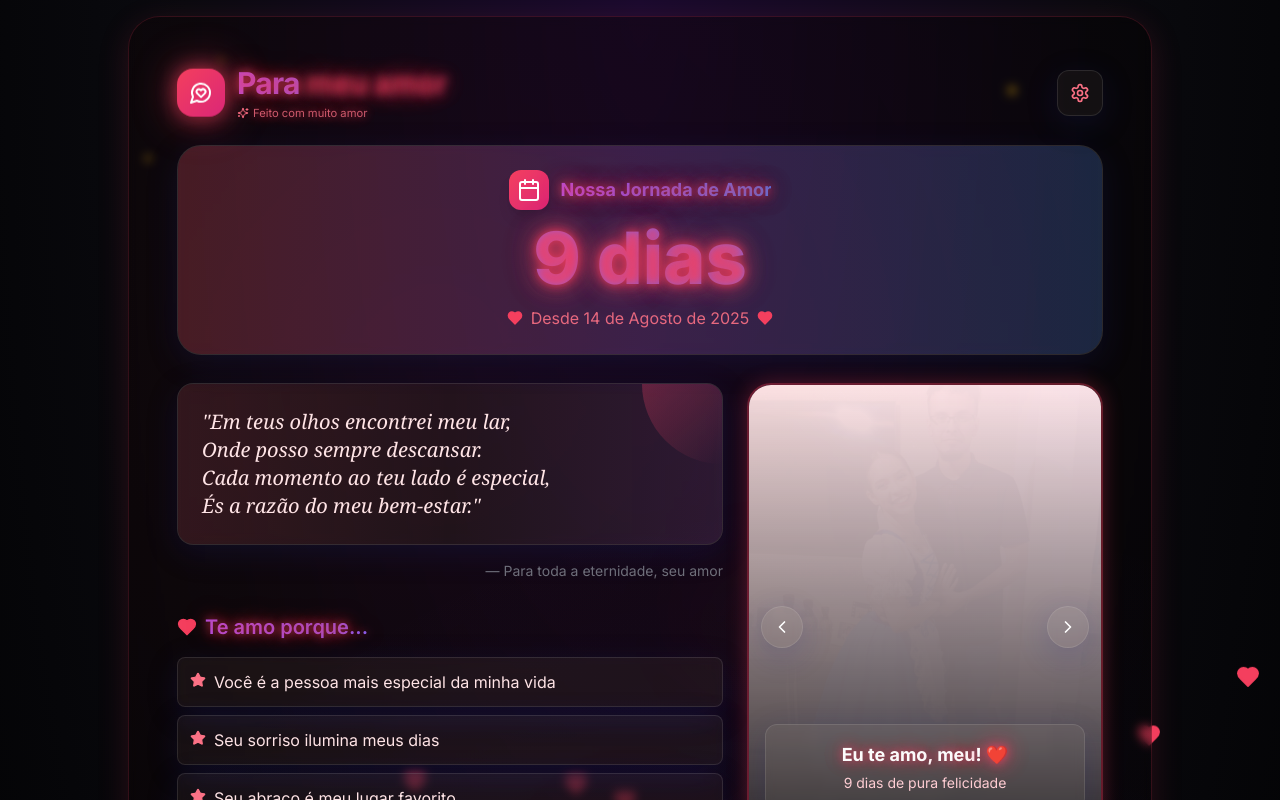
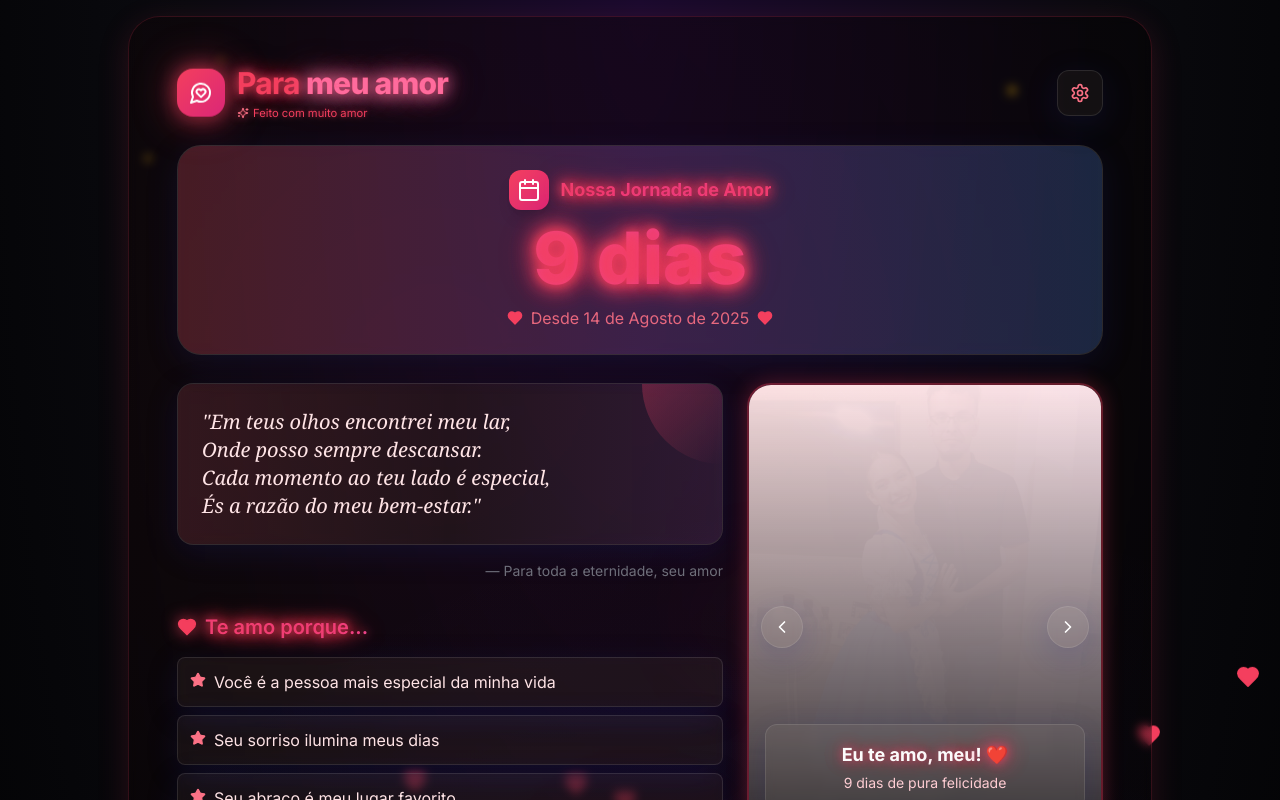
Before and after one commit to emersonjrdev/MyLove, a React (Vite) app: page / in a window 1280 px wide. Shown: the top 800 px of the page. Built offline with nearby package versions, Linux system fonts and the light colour scheme.

Commit message:
fix: corrigir visibilidade do texto 'meu amor' no header com cor sólida e brilho neon

```diff
--- a/src/App.jsx
+++ b/src/App.jsx
@@ -279,8 +279,16 @@ export default function App() {
                 <MessageCircleHeart className="w-4 h-4 sm:w-5 sm:h-5 md:w-6 md:h-6" />
               </motion.div>
               <div>
-                <h1 className="text-xl sm:text-2xl md:text-3xl font-bold tracking-tight text-gradient-futuristic neon-pink">
-                  Para <span className="neon-pink">{nome}</span>
+                <h1 className="text-xl sm:text-2xl md:text-3xl font-bold tracking-tight" style={{
+                  color: '#f43f5e',
+                  textShadow: '0 0 10px rgba(244, 63, 94, 1), 0 0 20px rgba(244, 63, 94, 0.8), 0 0 30px rgba(244, 63, 94, 0.5)',
+                  WebkitTextStroke: '0.5px rgba(244, 63, 94, 0.3)'
+                }}>
+                  Para <span style={{
+                    color: '#ff6b9d',
+                    textShadow: '0 0 15px rgba(255, 107, 157, 1), 0 0 25px rgba(255, 107, 157, 0.8), 0 0 35px rgba(255, 107, 157, 0.6)',
+                    fontWeight: '800'
+                  }}>{nome}</span>
                 </h1>
                 <motion.div
                   className="flex items-center gap-1 mt-1"
@@ -288,8 +296,8 @@ export default function App() {
                   animate={{ opacity: 1 }}
                   transition={{ delay: 0.4 }}
                 >
-                  <Sparkles className="w-3 h-3 text-rose-400" />
-                  <span className="text-xs text-rose-400/80 neon-pink" style={{ fontSize: '0.7rem' }}>Feito com muito amor</span>
+                  <Sparkles className="w-3 h-3 text-rose-400" style={{ filter: 'drop-shadow(0 0 4px rgba(244, 63, 94, 0.8))' }} />
+                  <span className="text-xs" style={{ color: '#f43f5e', fontSize: '0.7rem', opacity: 1, textShadow: '0 0 5px rgba(244, 63, 94, 0.6)' }}>Feito com muito amor</span>
                 </motion.div>
               </div>
             </div>
--- a/src/index.css
+++ b/src/index.css
@@ -410,15 +410,15 @@ body {
   background: linear-gradient(
     90deg,
     #f43f5e,
-    #a855f7,
-    #3b82f6,
+    #ec4899,
     #f43f5e
   );
-  background-size: 300% 100%;
+  background-size: 200% 100%;
   -webkit-background-clip: text;
   background-clip: text;
   -webkit-text-fill-color: transparent;
   animation: gradient-shift 5s ease infinite;
+  filter: drop-shadow(0 0 8px rgba(244, 63, 94, 0.8));
 }
 
 @keyframes gradient-shift {
```
